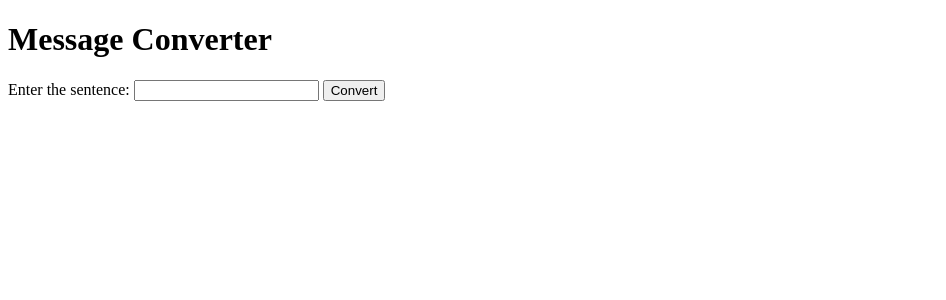
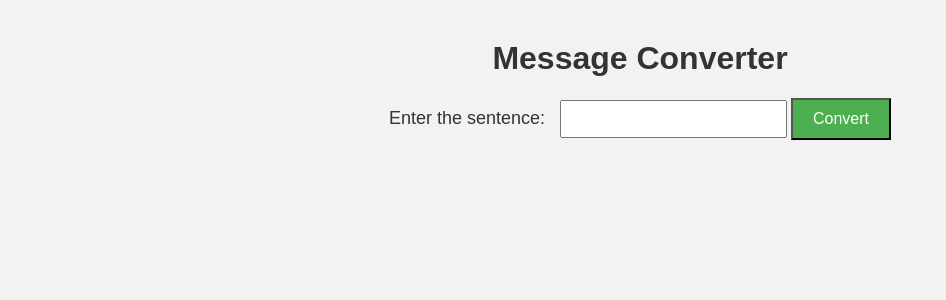
Before and after one commit to 1BM21AI091/u45-encoding, a Flask app: page / in a window 1280 px wide. Shown: the top 300 px of the page, without its empty margins (0-946 px from the left). Run offline with Flask 3, Linux system fonts and the light colour scheme.

Commit message:
did some css

```diff
--- a/templates/index.html
+++ b/templates/index.html
@@ -4,6 +4,58 @@
     <meta charset="UTF-8">
     <meta name="viewport" content="width=device-width, initial-scale=1.0">
     <title>Message Converter</title>
+    <style>
+        body {
+            font-family: 'Arial', sans-serif;
+            background-color: #f2f2f2;
+            text-align: center;
+            margin: 40px;
+        }
+
+        h1 {
+            color: #333;
+        }
+
+        form {
+            margin-top: 20px;
+        }
+
+        label {
+            color: #333;
+            font-size: 18px;
+            margin-right: 10px;
+        }
+
+        #input_text {
+            padding: 8px;
+            font-size: 16px;
+        }
+
+        button {
+            background-color: #4caf50;
+            color: #fff;
+            padding: 10px 20px;
+            font-size: 16px;
+            cursor: pointer;
+            transition: background-color 0.3s;
+        }
+
+        button:hover {
+            background-color: #45a049;
+        }
+
+        p {
+            color: #333;
+            font-size: 18px;
+            margin-top: 20px;
+            animation: fadeIn 1s;
+        }
+
+        @keyframes fadeIn {
+            from { opacity: 0; }
+            to { opacity: 1; }
+        }
+    </style>
 </head>
 <body>
     <h1>Message Converter</h1>
```
